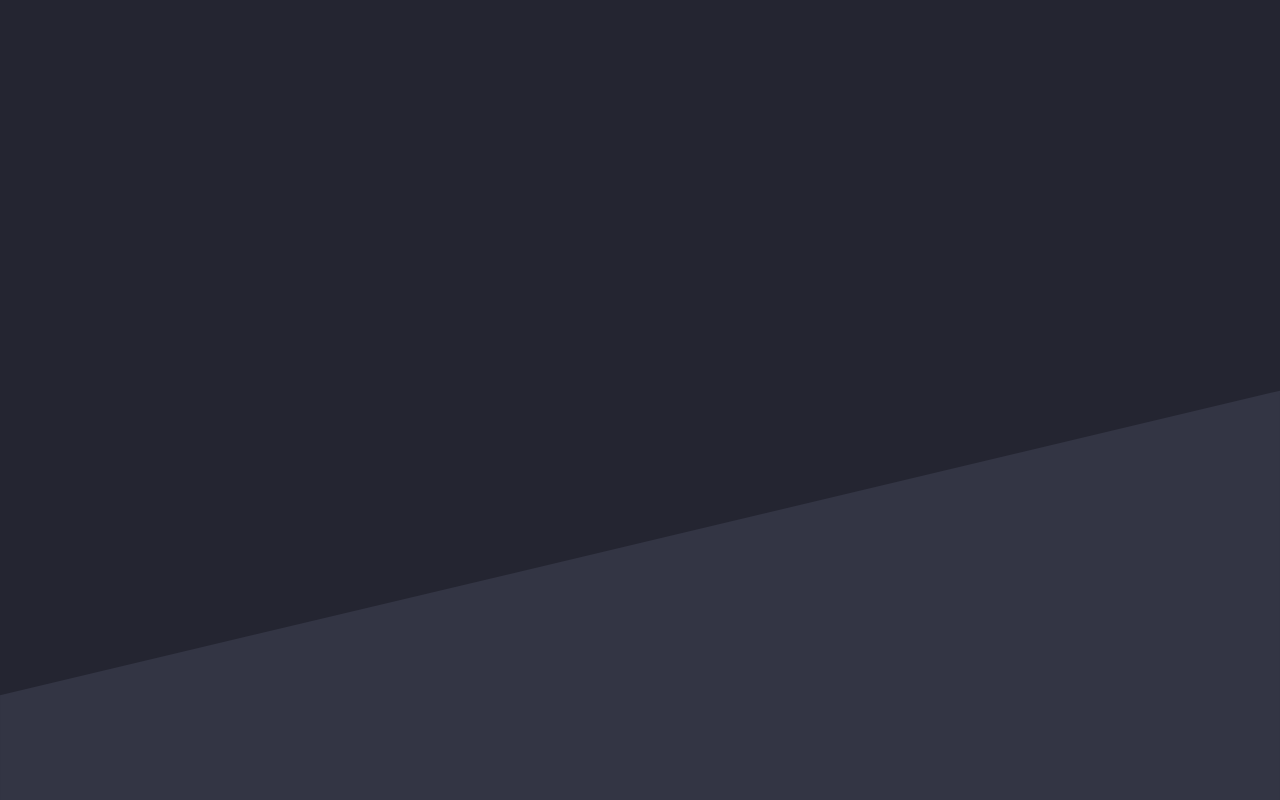
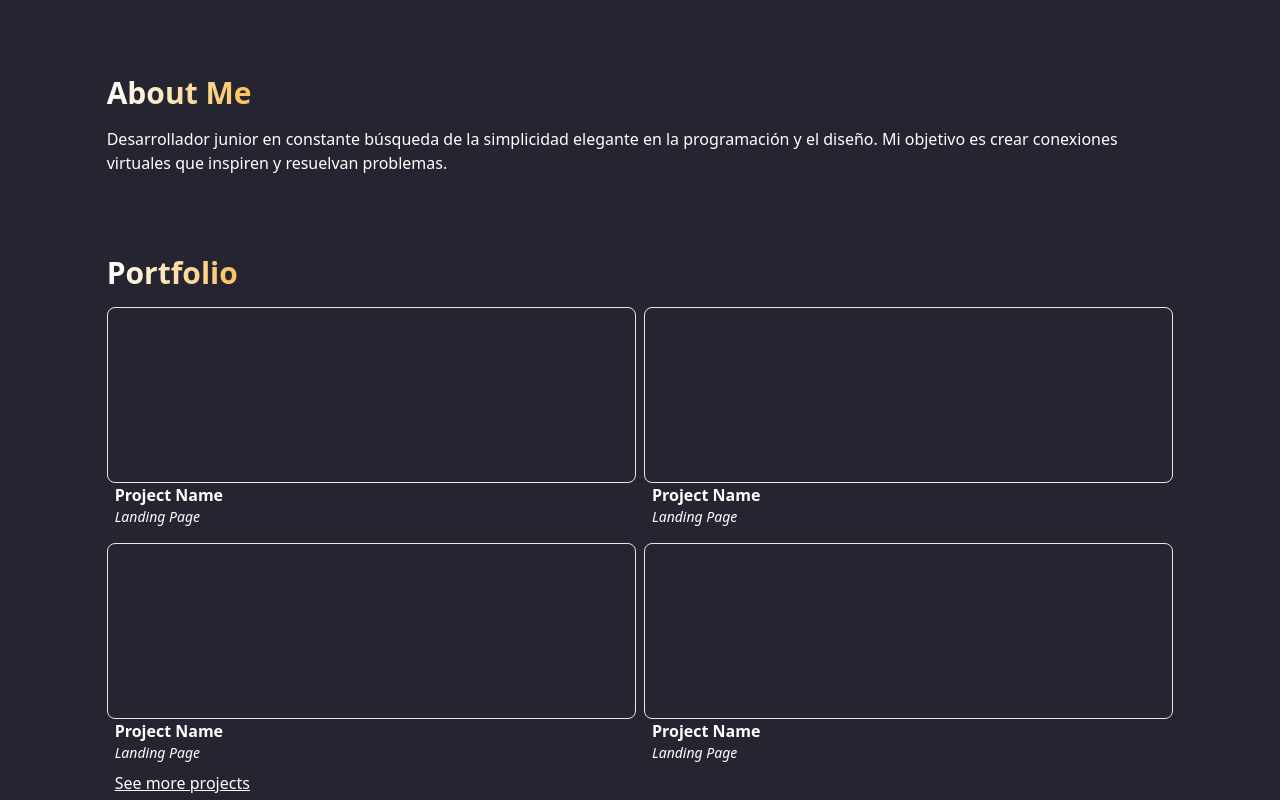
Before and after one commit to tomasguixeras/tomasguixeras-portfolio, a Next.js app: page / in a window 1280 px wide. Shown: the part 820-1620 px from the top of the page. Built offline with nearby package versions, Linux system fonts and the light colour scheme.

Commit message:
Portfolio basic component structure

```diff
--- a/src/app/page.tsx
+++ b/src/app/page.tsx
@@ -1,6 +1,7 @@
 import Footer from "@/components/Footer";
 import IconButton from "@/components/IconButton";
 import NavBar from "@/components/NavBar";
+import ProjectCard from "@/components/ProjectCard";
 import Image from "next/image";
 
 export default function Home() {
@@ -42,6 +43,30 @@ export default function Home() {
             <p>Recat - Typescript</p>
           </div>
         </div>
+
+        <div id="about-section" className="mt-20">
+          <h3 className="text-3xl font-bold bg-gradient-to-r from-white to-[#FFC25C] text-transparent bg-clip-text w-fit mb-4">
+            About Me
+          </h3>
+          <p>
+            Desarrollador junior en constante búsqueda de la simplicidad
+            elegante en la programación y el diseño. Mi objetivo es crear
+            conexiones virtuales que inspiren y resuelvan problemas.
+          </p>
+        </div>
+
+        <div id="Portfolio-section" className="mt-20">
+          <h3 className="text-3xl font-bold bg-gradient-to-r from-white to-[#FFC25C] text-transparent bg-clip-text w-fit mb-4">
+            Portfolio
+          </h3>
+          <div className="grid grid-cols-2 gap-2">
+            <ProjectCard />
+            <ProjectCard />
+            <ProjectCard />
+            <ProjectCard />
+          </div>
+          <a className="underline pl-2" href="">See more projects</a>
+        </div>
       </main>
       <Footer />
     </>
--- /dev/null
+++ b/src/components/ProjectCard.tsx
@@ -0,0 +1,13 @@
+import React from 'react'
+
+function ProjectCard() {
+  return (
+    <div className='mb-2'>
+      <div className="border w-full h-44 rounded-lg"></div>
+      <p className='ml-2 font-bold text-md'>Project Name</p>
+      <p className='ml-2 text-sm italic'>Landing Page</p>
+    </div>
+  )
+}
+
+export default ProjectCard
```
